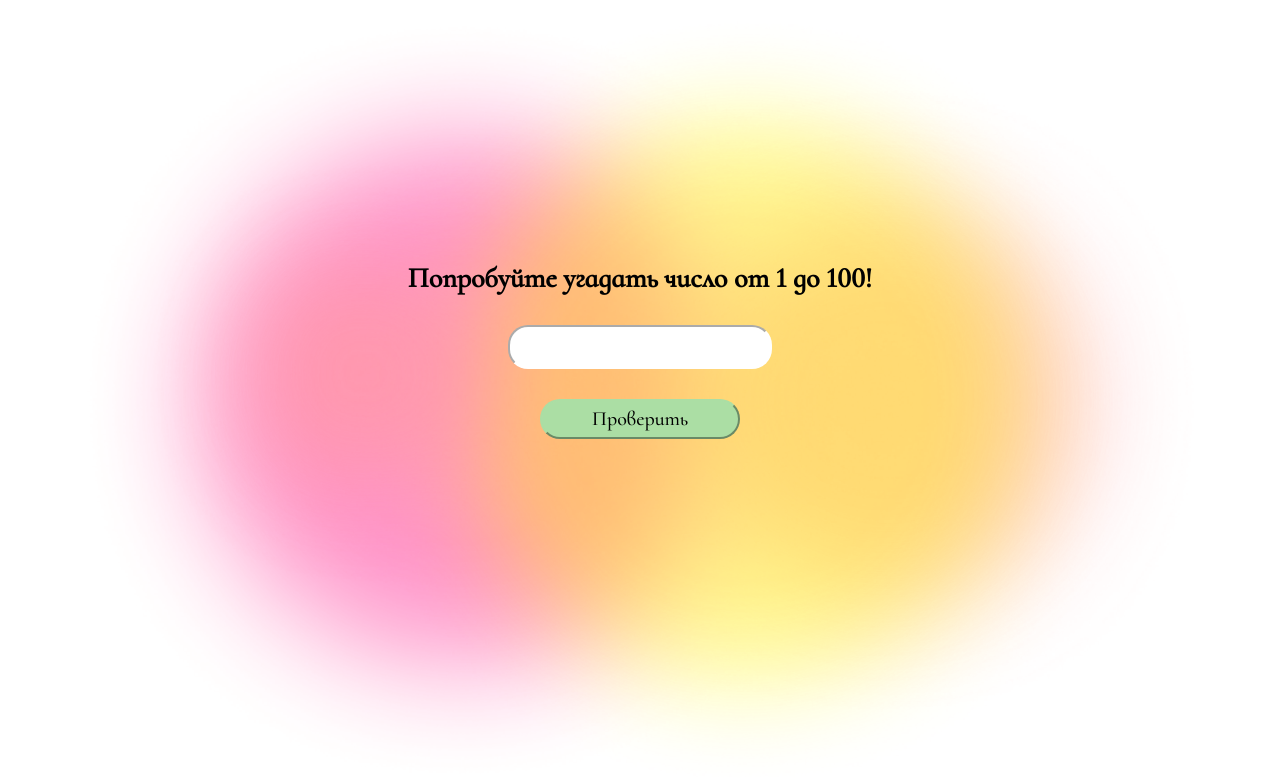
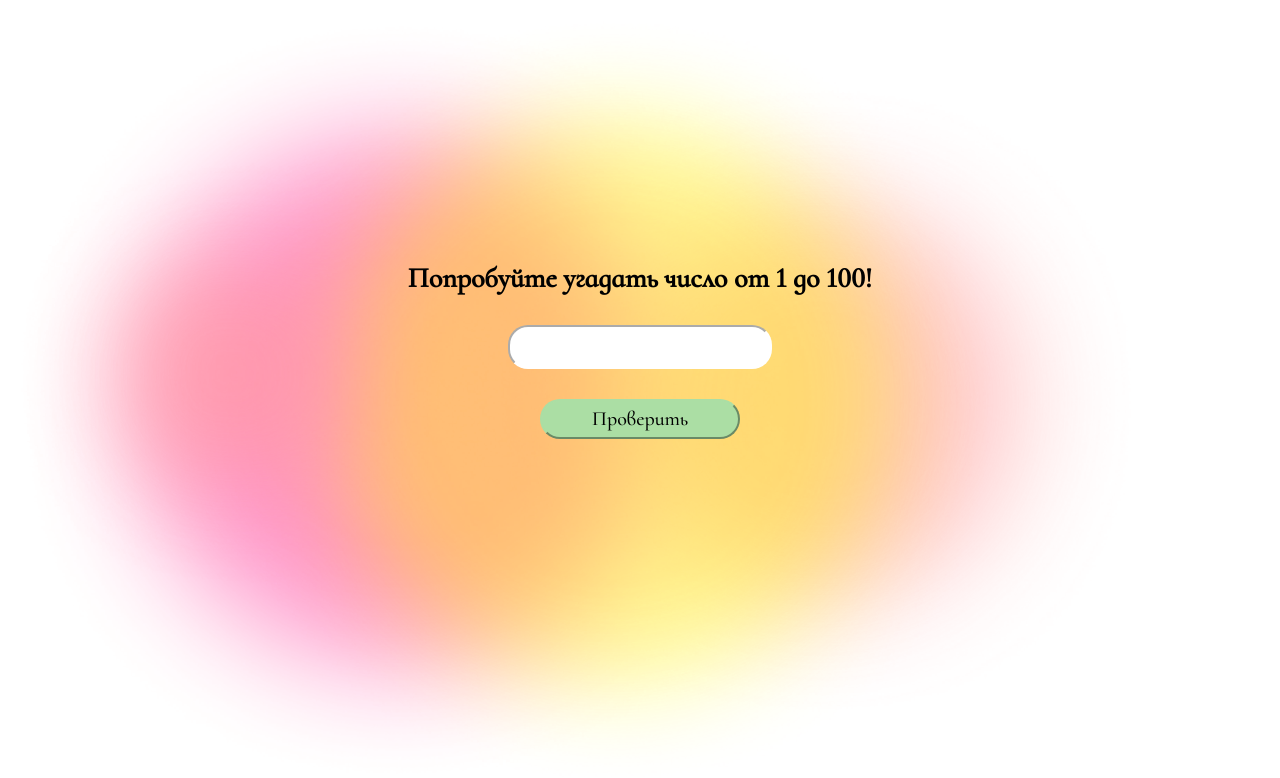
Before and after one commit to Egorova/laba_5, a plain HTML site: page index.html in a window 1280 px wide. Drawn offline with Linux system fonts and the light colour scheme; files whose address does not match are found by name.

Commit message:
Update style.css

```diff
--- a/css/style.css
+++ b/css/style.css
@@ -73,13 +73,11 @@ body{
 .top-layer {
   background-image: url('./assets/images/top.png');
   top: 0;
-  background-position: top center;
 }
 
 .bottom-layer {
   background-image: url('./assets/images/bottom.png');
   bottom: 0;
-  background-position: bottom center;
 }
 
 /* Адаптация под мобильные */
```
